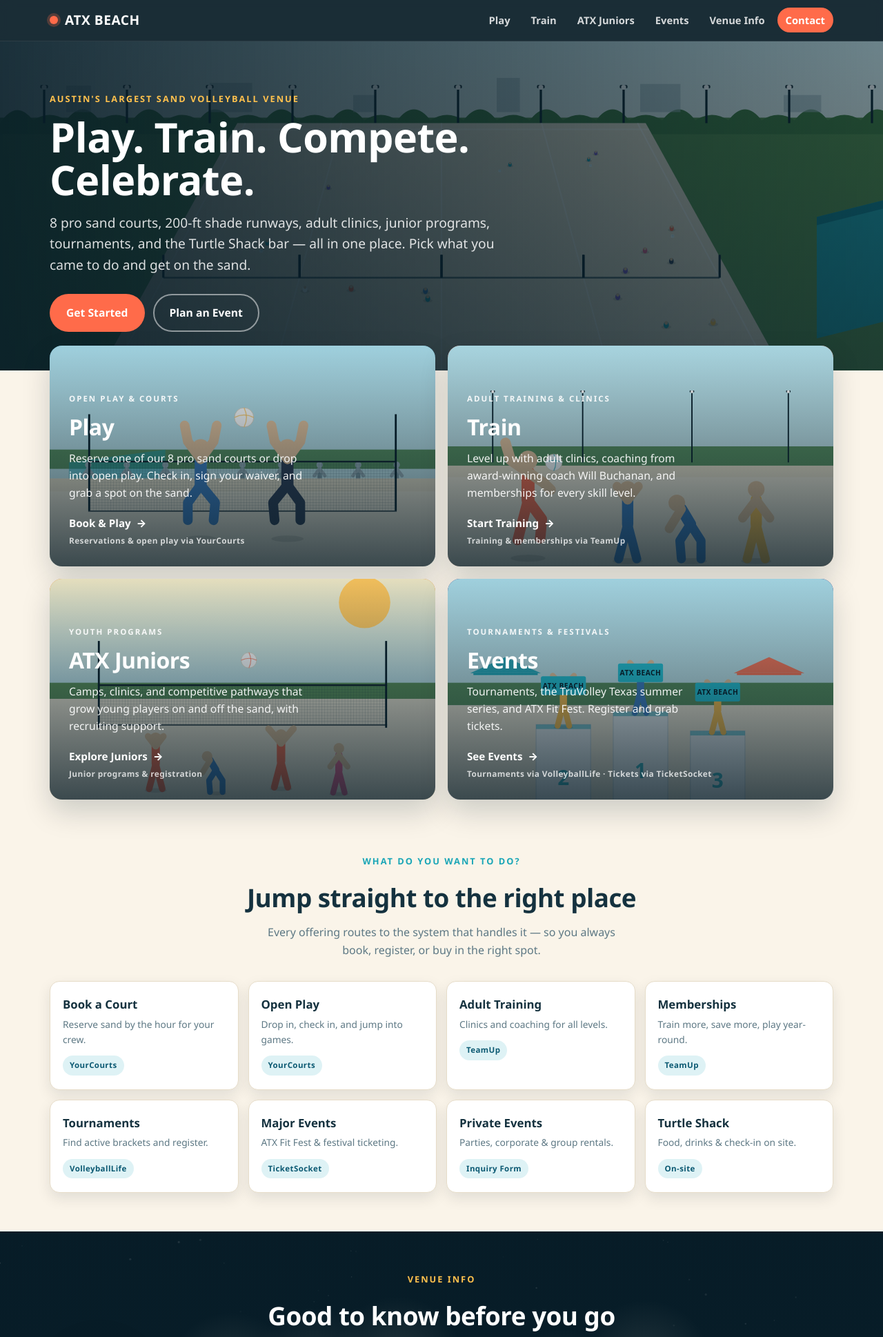
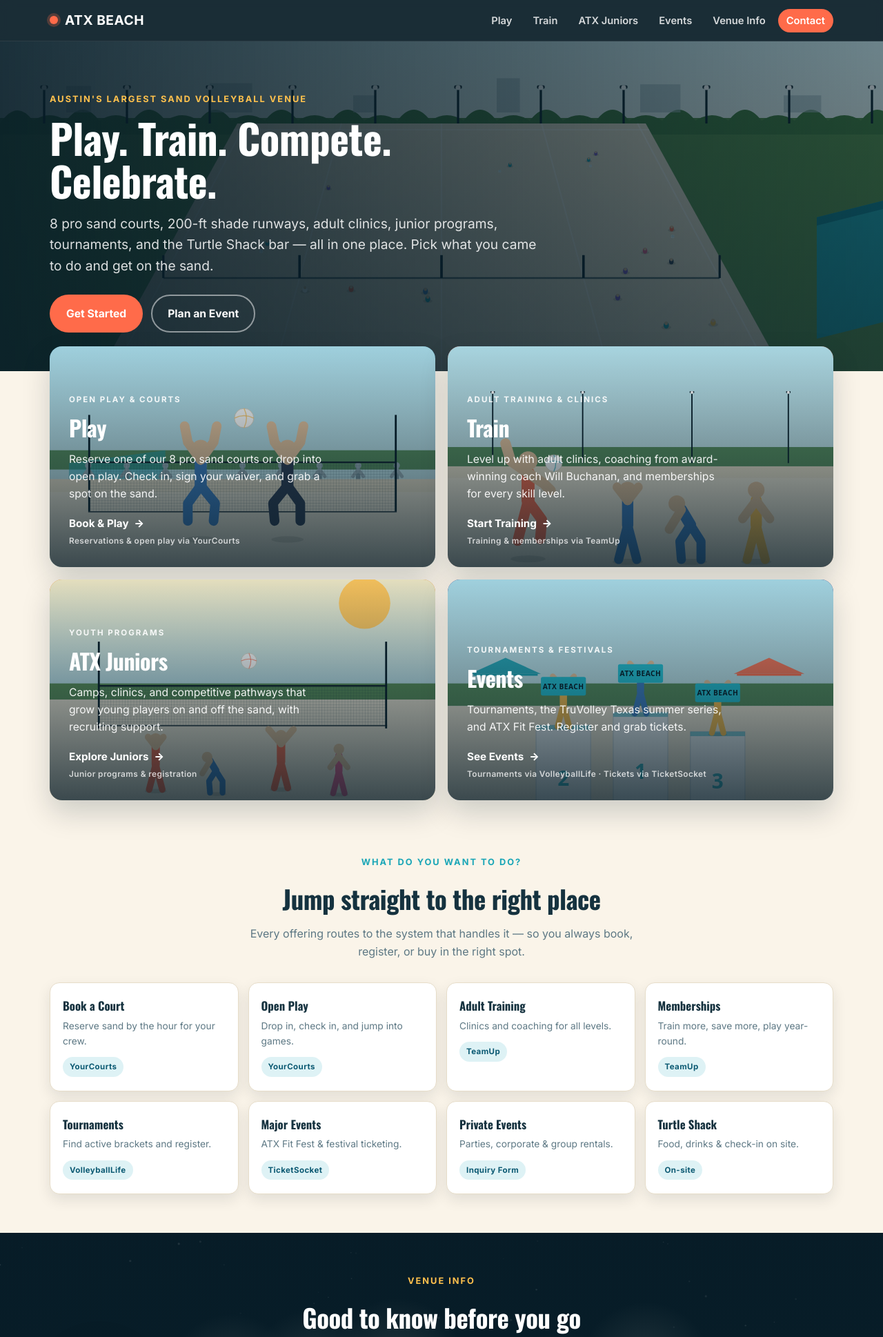
Before and after one commit to acemand23/Test_Run, a PHP site: page / in a window 1280 px wide. Shown: the top 1938 px of the page at 69% size. Run offline with PHP 8.4, Linux system fonts and the light colour scheme.

Commit message:
Add Oswald + Inter web fonts across all pages

```diff
--- a/atxbeach_site/events.html
+++ b/atxbeach_site/events.html
@@ -7,6 +7,9 @@
     <meta name="description" content="Tournaments, the TruVolley Texas summer series, and ATX Fit Fest at ATX Beach in Austin. Register for tournaments via VolleyballLife and grab tickets to major events via TicketSocket.">
     <meta property="og:title" content="Events at ATX Beach — Tournaments & Festivals">
     <meta property="og:description" content="Register for tournaments via VolleyballLife and grab tickets to ATX Fit Fest and major events.">
+    <link rel="preconnect" href="https://fonts.googleapis.com">
+    <link rel="preconnect" href="https://fonts.gstatic.com" crossorigin>
+    <link href="https://fonts.googleapis.com/css2?family=Oswald:wght@500;600;700&family=Inter:wght@400;500;600;700&display=swap" rel="stylesheet">
     <link rel="stylesheet" href="styles.css">
 </head>
 <body class="page-events">
--- a/atxbeach_site/index.html
+++ b/atxbeach_site/index.html
@@ -8,6 +8,9 @@
     <meta property="og:title" content="ATX Beach — Austin's Largest Sand Volleyball Venue">
     <meta property="og:description" content="Play, train, compete, and celebrate on 8 pro sand courts. Book a court, join open play, register for tournaments, and more.">
     <meta property="og:type" content="website">
+    <link rel="preconnect" href="https://fonts.googleapis.com">
+    <link rel="preconnect" href="https://fonts.gstatic.com" crossorigin>
+    <link href="https://fonts.googleapis.com/css2?family=Oswald:wght@500;600;700&family=Inter:wght@400;500;600;700&display=swap" rel="stylesheet">
     <link rel="stylesheet" href="styles.css">
 </head>
 <body class="page-home">
--- a/atxbeach_site/juniors.html
+++ b/atxbeach_site/juniors.html
@@ -7,6 +7,9 @@
     <meta name="description" content="ATX Juniors develops young beach volleyball athletes on and off the sand through purposeful training, expert coaching, and recruiting support. Camps, clinics, and competitive pathways in Austin, TX.">
     <meta property="og:title" content="ATX Juniors — Youth Beach Volleyball Programs">
     <meta property="og:description" content="Camps, clinics, and competitive pathways for young players, with recruiting support.">
+    <link rel="preconnect" href="https://fonts.googleapis.com">
+    <link rel="preconnect" href="https://fonts.gstatic.com" crossorigin>
+    <link href="https://fonts.googleapis.com/css2?family=Oswald:wght@500;600;700&family=Inter:wght@400;500;600;700&display=swap" rel="stylesheet">
     <link rel="stylesheet" href="styles.css">
 </head>
 <body class="page-juniors">
--- a/atxbeach_site/play.html
+++ b/atxbeach_site/play.html
@@ -7,6 +7,9 @@
     <meta name="description" content="Reserve one of 8 pro sand volleyball courts or drop into open play at ATX Beach in Austin. Check in at Turtle Shack, complete your waiver, and get on the sand. Booking via YourCourts.">
     <meta property="og:title" content="Play at ATX Beach — Open Play & Court Reservations">
     <meta property="og:description" content="Book a court or join open play on 8 pro sand courts in Austin.">
+    <link rel="preconnect" href="https://fonts.googleapis.com">
+    <link rel="preconnect" href="https://fonts.gstatic.com" crossorigin>
+    <link href="https://fonts.googleapis.com/css2?family=Oswald:wght@500;600;700&family=Inter:wght@400;500;600;700&display=swap" rel="stylesheet">
     <link rel="stylesheet" href="styles.css">
 </head>
 <body class="page-play">
--- a/atxbeach_site/styles.css
+++ b/atxbeach_site/styles.css
@@ -17,6 +17,8 @@
     /* default page accent (overridden per page) */
     --accent: #1aa6b7;
     --accent-deep: #0c5a73;
+    --font-display: 'Oswald', 'Arial Narrow', system-ui, sans-serif;
+    --font-body: 'Inter', system-ui, -apple-system, Helvetica, Arial, sans-serif;
 }
 
 /* per-page accents */
@@ -30,12 +32,14 @@
 html { scroll-behavior: smooth; }
 
 body {
-    font-family: 'Segoe UI', system-ui, -apple-system, Helvetica, Arial, sans-serif;
+    font-family: var(--font-body);
     color: var(--ink);
     background: var(--sand-soft);
     line-height: 1.6;
     -webkit-font-smoothing: antialiased;
 }
+
+h1, h2, h3, .display { font-family: var(--font-display); font-weight: 700; }
 
 a { color: inherit; text-decoration: none; }
 
--- a/atxbeach_site/train.html
+++ b/atxbeach_site/train.html
@@ -7,6 +7,9 @@
     <meta name="description" content="Level up your beach volleyball game with adult clinics, group and private coaching, and memberships at ATX Beach in Austin. Led by award-winning coach Will Buchanan. Training and memberships via TeamUp.">
     <meta property="og:title" content="Train at ATX Beach — Adult Clinics, Coaching & Memberships">
     <meta property="og:description" content="Adult clinics, coaching, and memberships for every skill level — via TeamUp.">
+    <link rel="preconnect" href="https://fonts.googleapis.com">
+    <link rel="preconnect" href="https://fonts.gstatic.com" crossorigin>
+    <link href="https://fonts.googleapis.com/css2?family=Oswald:wght@500;600;700&family=Inter:wght@400;500;600;700&display=swap" rel="stylesheet">
     <link rel="stylesheet" href="styles.css">
 </head>
 <body class="page-train">
```
